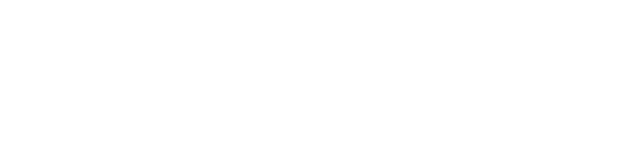
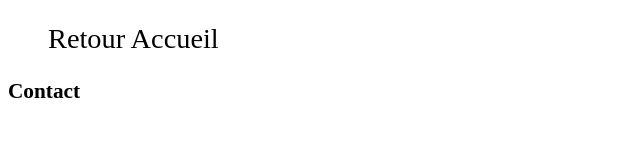
Before and after one commit to JeremT8/test-git-v2021, a plain HTML site: page contact.html in a window 1280 px wide. Shown: the whole page, without its empty margins (0-640 px from the left). Drawn offline with Linux system fonts and the light colour scheme.

Commit message:
feature contact page

```diff
--- a/contact.html
+++ b/contact.html
@@ -0,0 +1,18 @@
+<!DOCTYPE html>
+<html lang="en">
+<head>
+    <meta charset="UTF-8">
+    <meta http-equiv="X-UA-Compatible" content="IE=edge">
+    <meta name="viewport" content="width=device-width, initial-scale=1.0">
+    <title>Vontact</title>
+    <link rel="stylesheet" href="style.css">
+</head>
+<body>
+    <div>
+        <ul>
+            <li><a href="index.html">Retour Accueil</a></li>
+        </ul>
+    </div>
+    <h1>Contact</h1>
+</body>
+</html>
--- a/style.css
+++ b/style.css
@@ -1,9 +1,9 @@
 * {
-    background-color: black;
-    color: white;
-    font-size: 2em;
-    font-weight: 700;
-    font-family: Verdana, Geneva, Tahoma, sans-serif;
-    text-transform: uppercase;
-    margin: 3%;
+    font-size: 1.1em;
 }
+
+li, a{
+    list-style: none;
+    color: black;
+    text-decoration: none;
+}
```
Also changed, not shown: index.html (+6 -0 lines).
